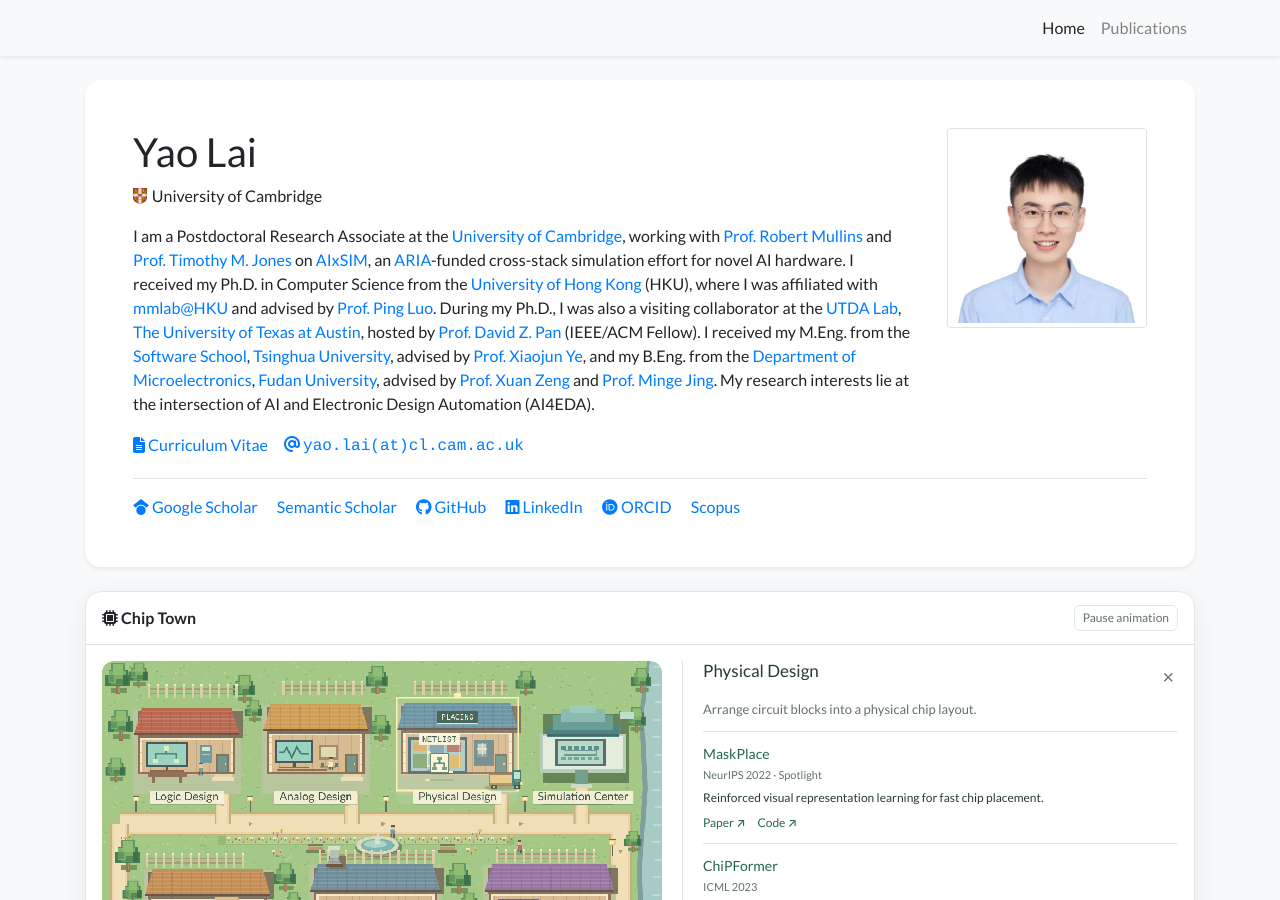
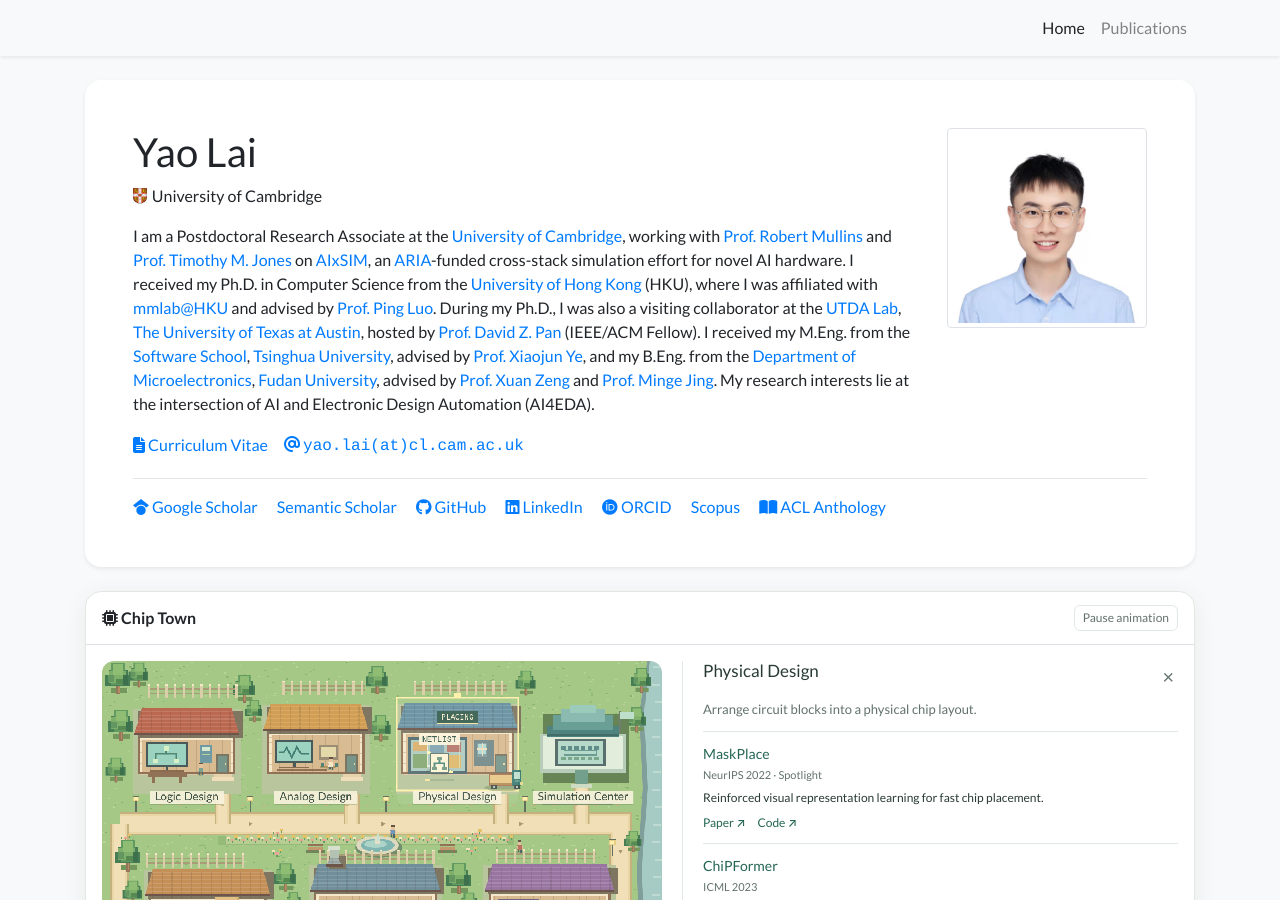
Before and after one commit to laiyao1/laiyao1.github.io, a Jekyll site: the page built from index.html, in a window 1280 px wide and 900 px high. Built offline with Jekyll 4.4.1, drawn with Linux system fonts in a browser that asks for light colours; a style sheet for code colours, icons or effects is not loaded.

Commit message:
Add ACL Anthology author profile link

```diff
--- a/_data/profile.yml
+++ b/_data/profile.yml
@@ -13,6 +13,7 @@ cv_link: /assets/files/cv.pdf
 gscholar: 9Oxeo68AAAAJ
 semantic_scholar: 2192588046
 scopus: "57994563100"
+acl_anthology: yao-lai
 github: laiyao1
 # twitter: your_twitter_id
 # wechat_qrcode: /assets/images/etc/wechat.jpg
--- a/_includes/widgets/profile_card.html
+++ b/_includes/widgets/profile_card.html
@@ -98,6 +98,12 @@
                             <i class="ai ai-scopus"></i> Scopus
                         </a>
                         {% endif %}
+
+                        {% if site.data.profile.acl_anthology %}
+                        <a class="pr-3 no-break" target="_blank" rel="noopener noreferrer" href="https://aclanthology.org/people/{{ site.data.profile.acl_anthology }}/">
+                            <i class="fas fa-book-open" aria-hidden="true"></i> ACL Anthology
+                        </a>
+                        {% endif %}
                     </div>
                 </div>
             </div>
```
